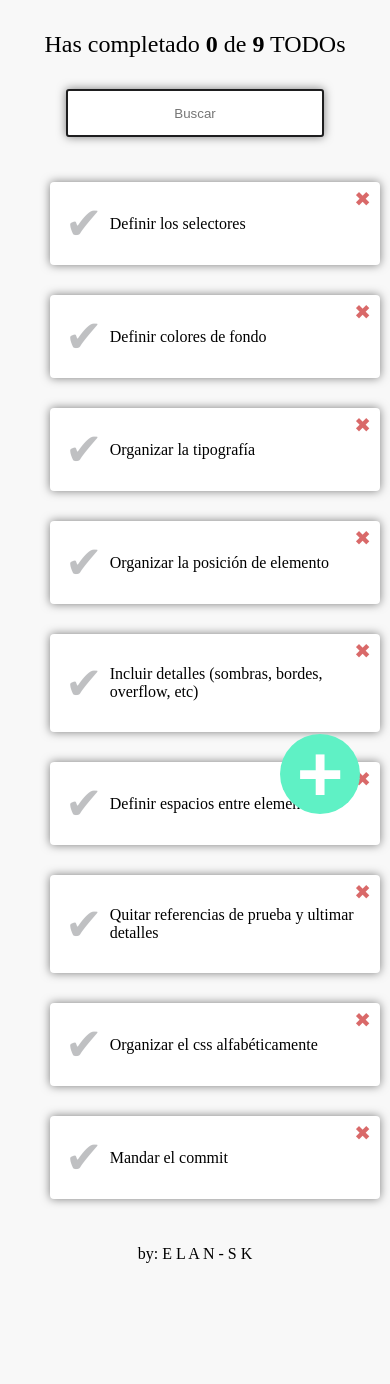
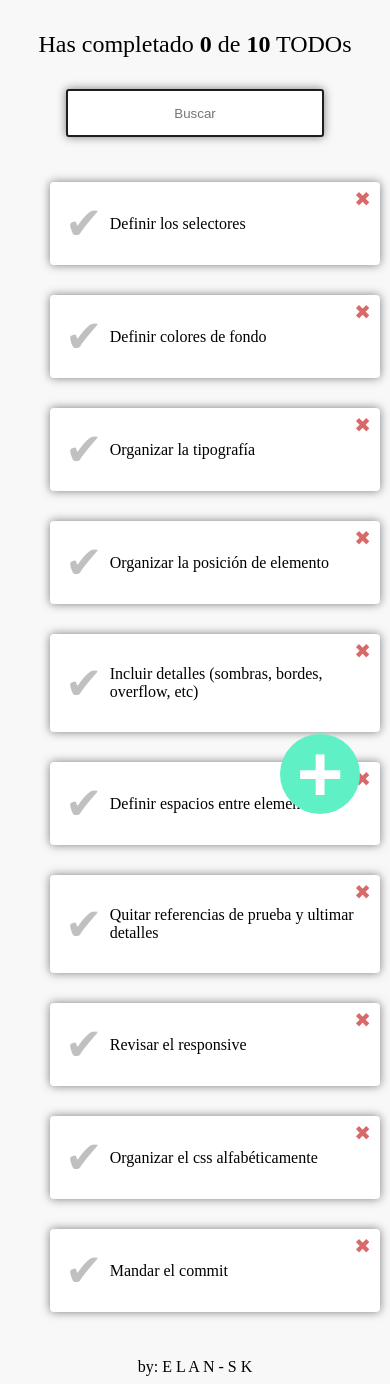
Before and after one commit to elan-sk/CURSO-REACT, a React (Create React App) app: page / in a window 390 px wide. Before the commit the page ends 1271 px from the top, so only its background shows below. Built offline with nearby package versions, Linux system fonts and the light colour scheme.

Commit message:
responsive

```diff
--- a/src/App.js
+++ b/src/App.js
@@ -14,6 +14,7 @@ const defaultTodos = [
   { text: 'Incluir detalles (sombras, bordes, overflow, etc)', completed: false},
   { text: 'Definir espacios entre elementos', completed: false},
   { text: 'Quitar referencias de prueba y ultimar detalles', completed: false},
+  { text: 'Revisar el responsive', completed: false},
   { text: 'Organizar el css alfabéticamente', completed: false},
   { text: 'Mandar el commit', completed: false},
 ]
```
